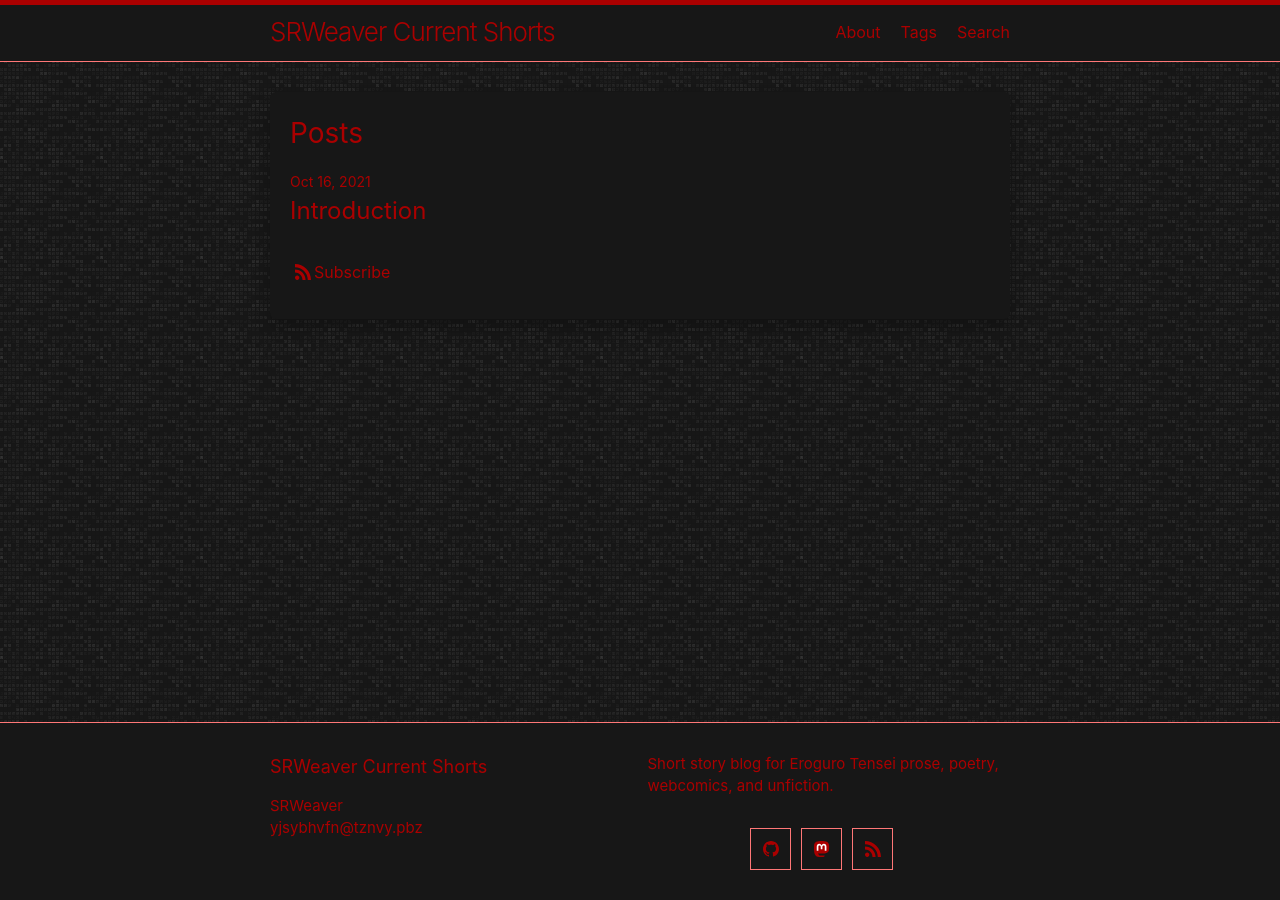
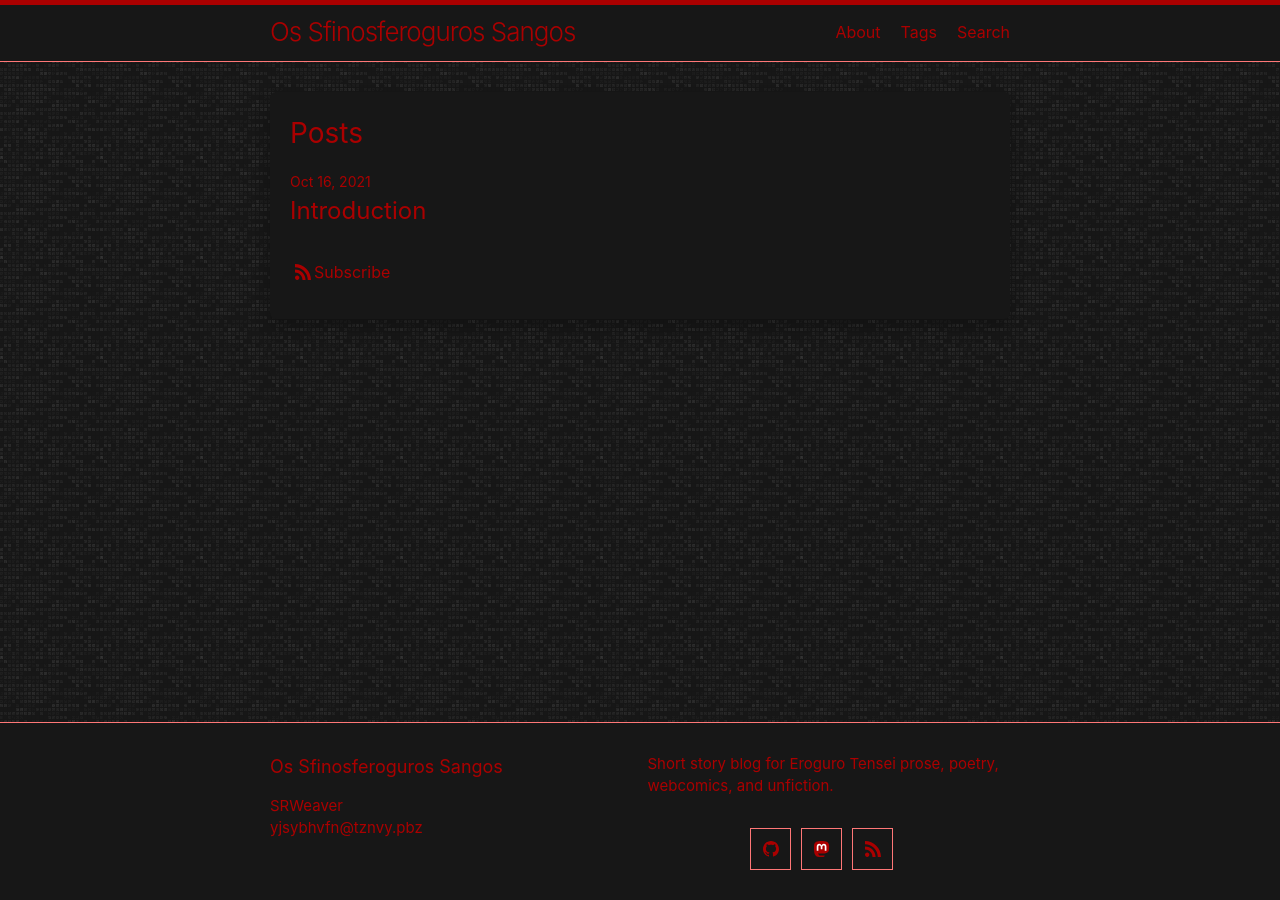
Before and after one commit to LWFlouisa/Sfinosferoguro, a Jekyll site: the page built from index.md, in a window 1280 px wide. Built offline with Jekyll 4.4.1, drawn with Linux system fonts in a browser that asks for light colours.

Commit message:
Update _config.yml

```diff
--- a/_config.yml
+++ b/_config.yml
@@ -1,4 +1,4 @@
-title: SRWeaver Current Shorts
+title: Os Sfinosferoguros Sangos
 author: SRWeaver
 email: yjsybhvfn@tznvy.pbz
 description: > # this means to ignore newlines until "show_exerpts:"
```
